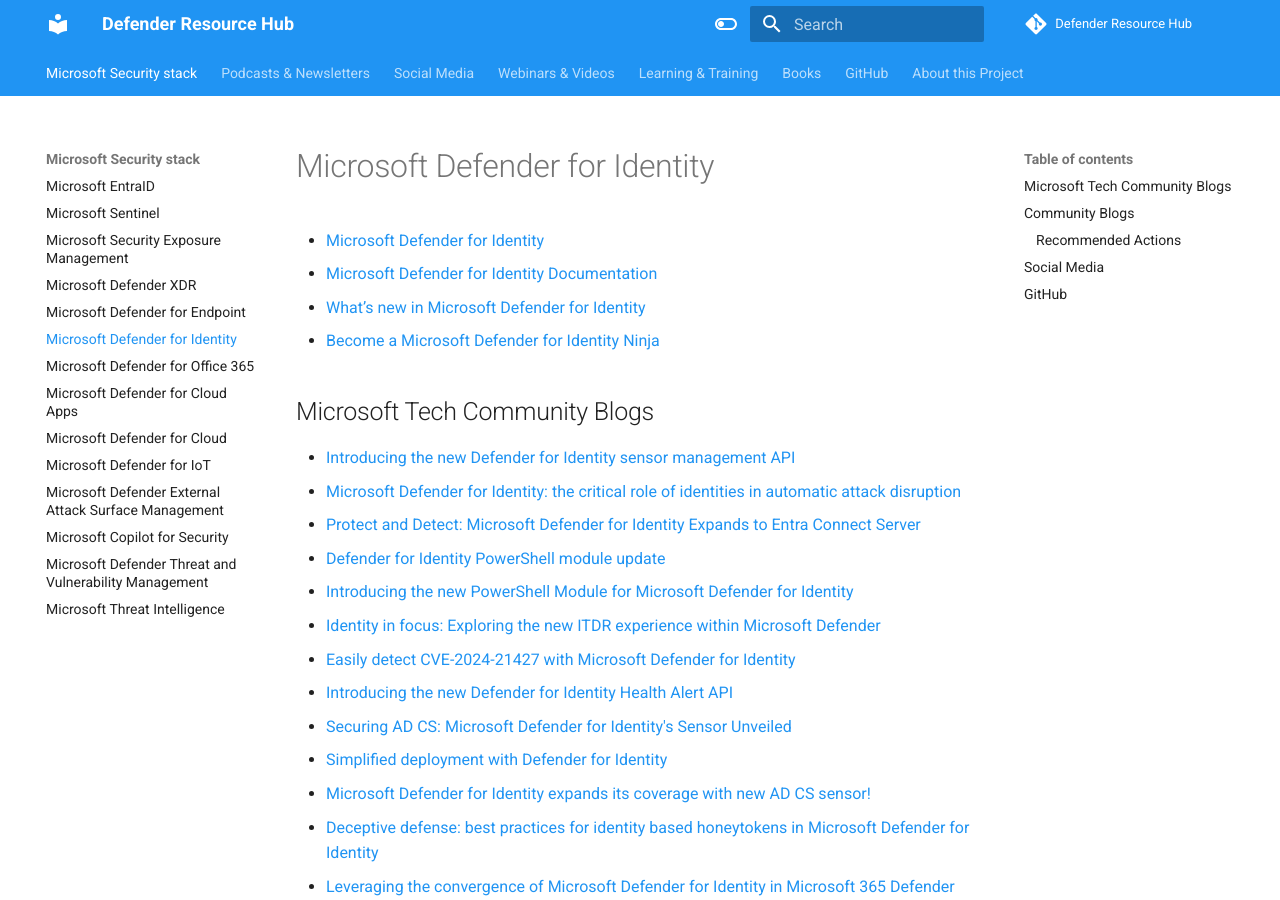
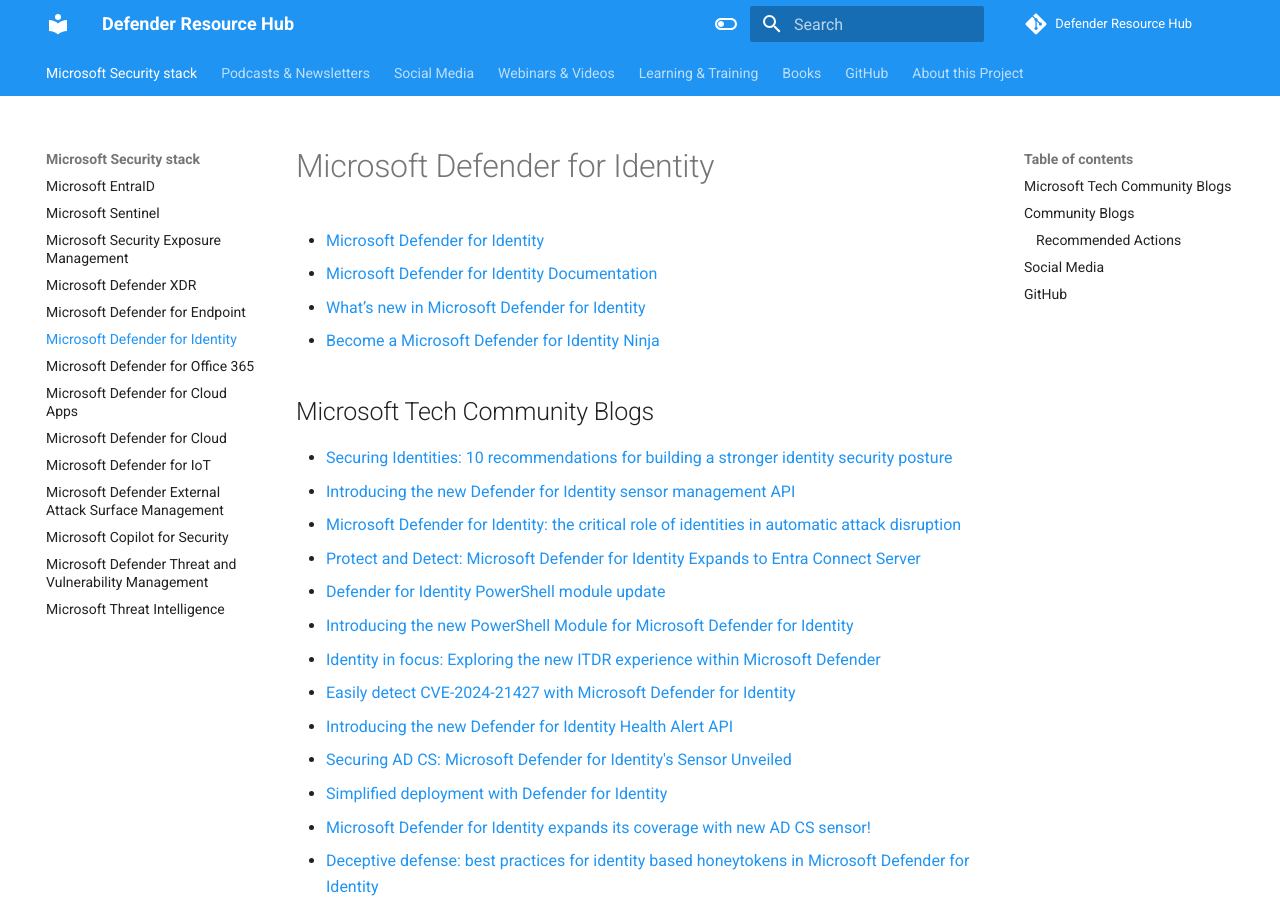
Before and after one commit to alexverboon/DefenderResourceHub, an MkDocs documentation site: the page built from docs/mdi.md, in a window 1280 px wide and 900 px high. Built offline with MkDocs 1.6.1 and Material for MkDocs 9.7.7, drawn with Linux system fonts in a browser that asks for light colours; comment, search, counter and statistics services are not loaded.

Commit message:
mdi updates

```diff
--- a/docs/mdi.md
+++ b/docs/mdi.md
@@ -7,6 +7,7 @@
 
 ## Microsoft Tech Community Blogs
 
+- [Securing Identities: 10 recommendations for building a stronger identity security posture](https://techcommunity.microsoft.com/blog/microsoftthreatprotectionblog/securing-identities-10-recommendations-for-building-a-stronger-identity-security/4371879)
 - [Introducing the new Defender for Identity sensor management API](https://techcommunity.microsoft.com/blog/microsoftthreatprotectionblog/introducing-the-new-defender-for-identity-sensor-management-api/4367164)
 - [Microsoft Defender for Identity: the critical role of identities in automatic attack disruption](https://techcommunity.microsoft.com/t5/microsoft-defender-xdr-blog/microsoft-defender-for-identity-the-critical-role-of-identities/ba-p/4236688)
 - [Protect and Detect: Microsoft Defender for Identity Expands to Entra Connect Server](https://techcommunity.microsoft.com/t5/microsoft-defender-xdr-blog/protect-and-detect-microsoft-defender-for-identity-expands-to/ba-p/4226165)
```
